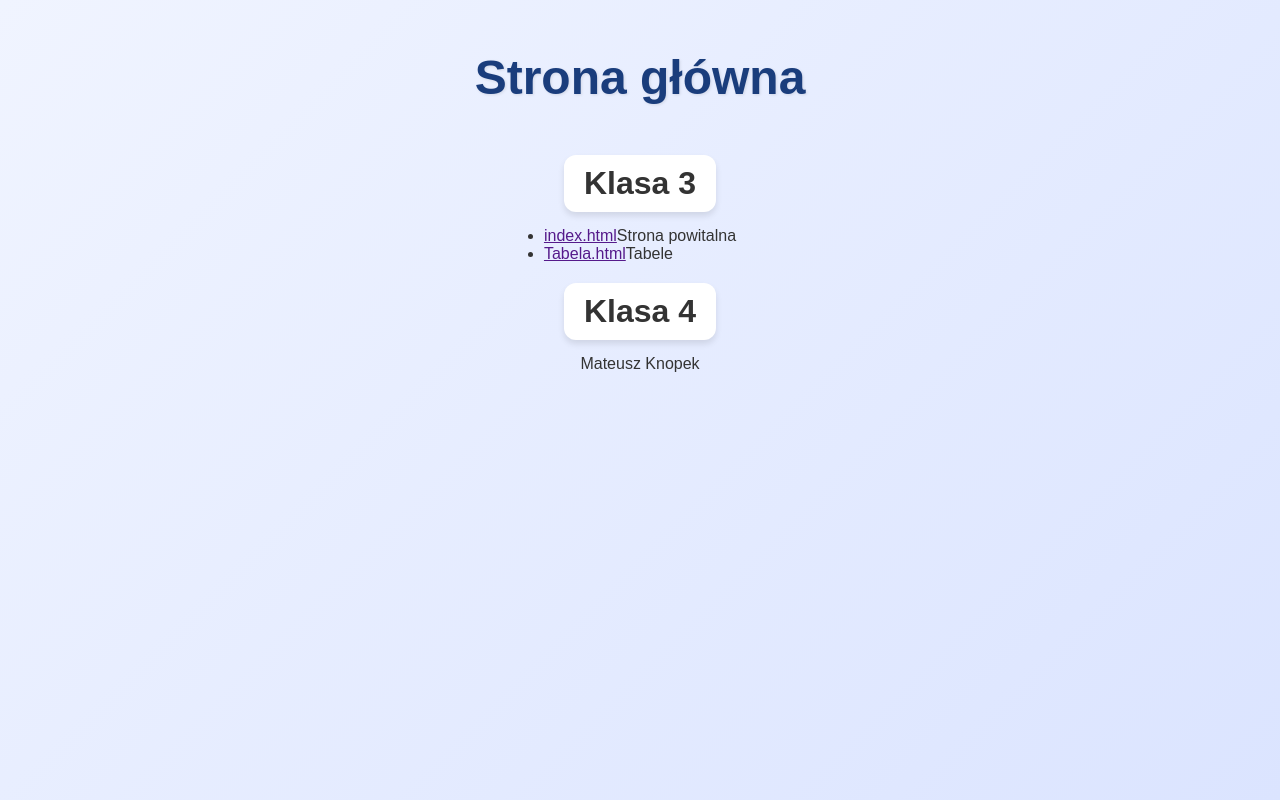
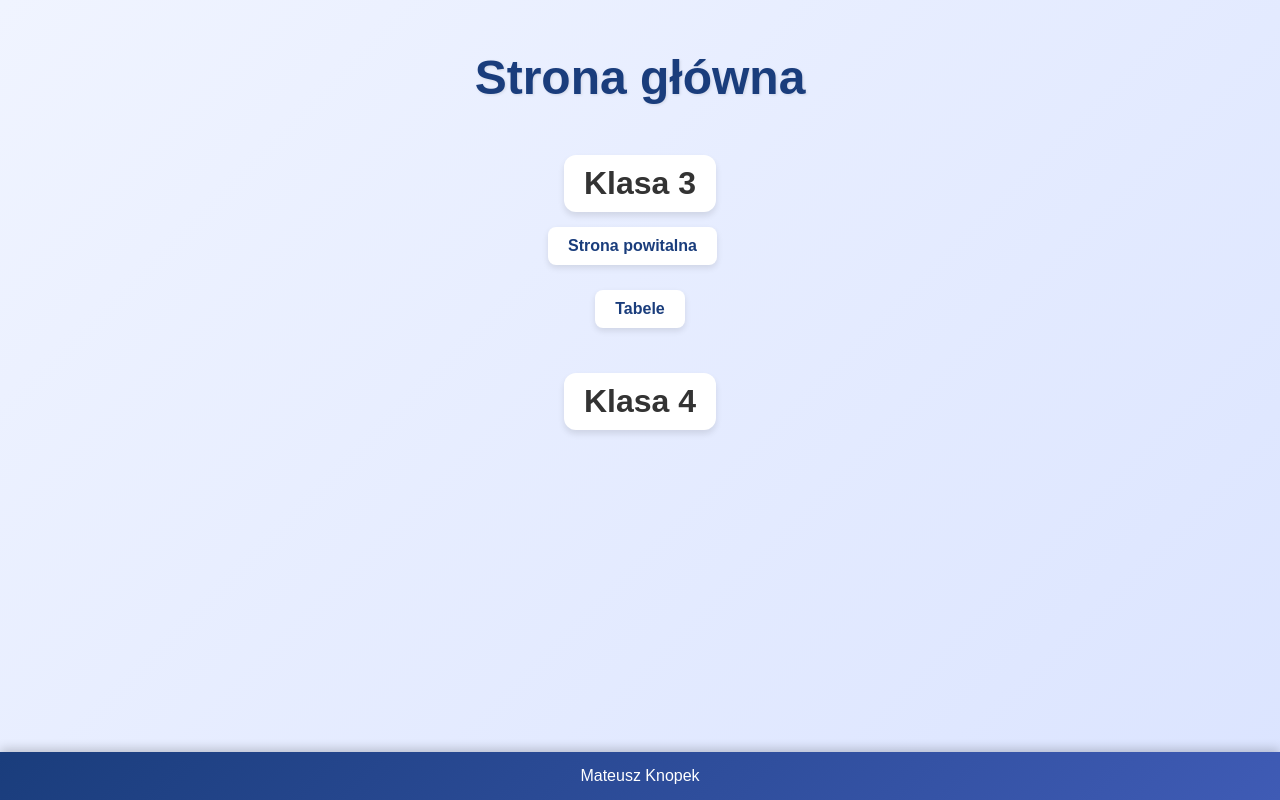
Before and after one commit to M4ti304/strona.github.io, a plain HTML site: page stronaglowna.html in a window 1280 px wide. Drawn offline with Linux system fonts and the light colour scheme.

Commit message:
Update stronaglowna.html

```diff
--- a/stronaglowna.html
+++ b/stronaglowna.html
@@ -8,11 +8,17 @@
       <body>
         <h1>Strona główna</h1>
         <h2>Klasa 3</h2>
-        <ul>
-          <li><a href>index.html</a>Strona powitalna</li>
-          <li><a href>Tabela.html</a>Tabele</li>
-        </ul>
+        <div class="button">
+            <a href="index.html"> <p>Strona powitalna</p></a> <br>
+        </div>
+
+        <div class="button">
+        <a href="Tabela.html"> <p>Tabele</p></a>
+        </div>
+
         <h2>Klasa 4</h2>
-        <p>Mateusz Knopek</p>
+        <footer>
+        <h7>Mateusz Knopek</h7>
+        </footer>
      </body>
 </html>
```
